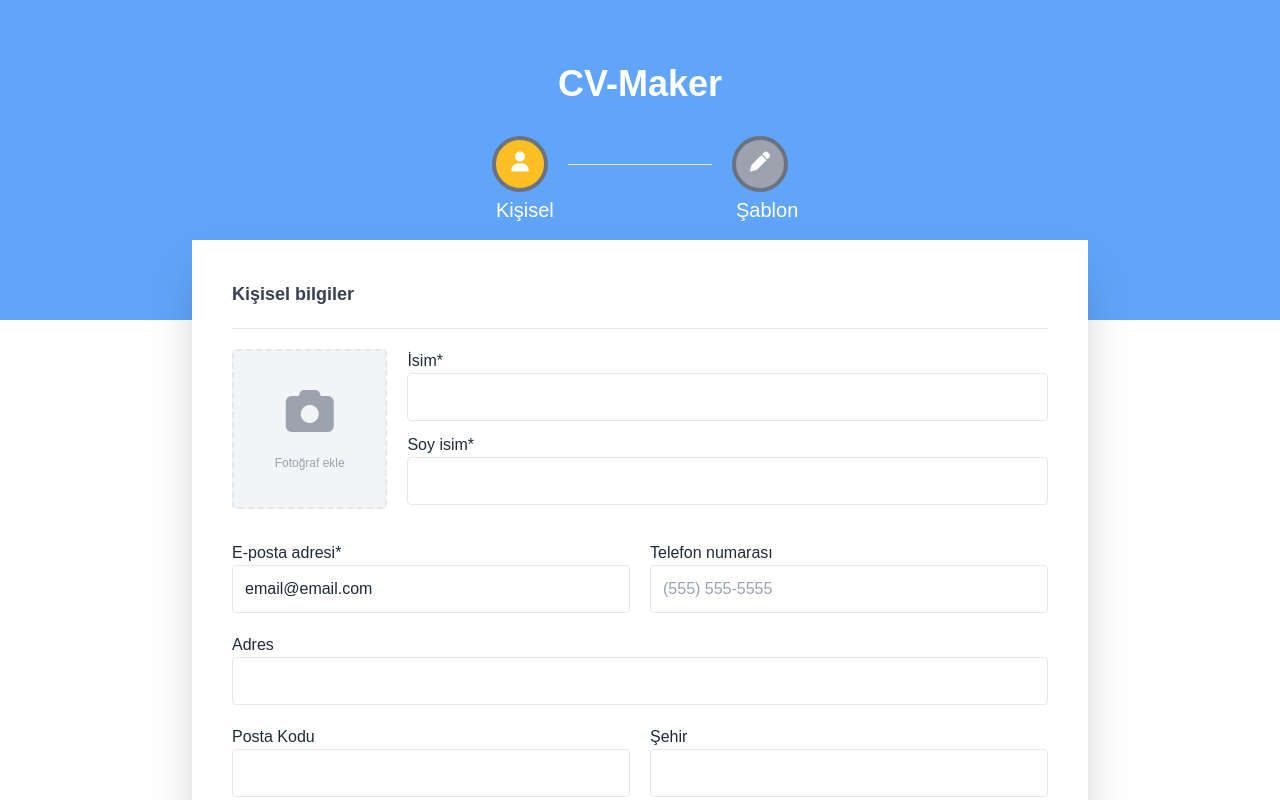
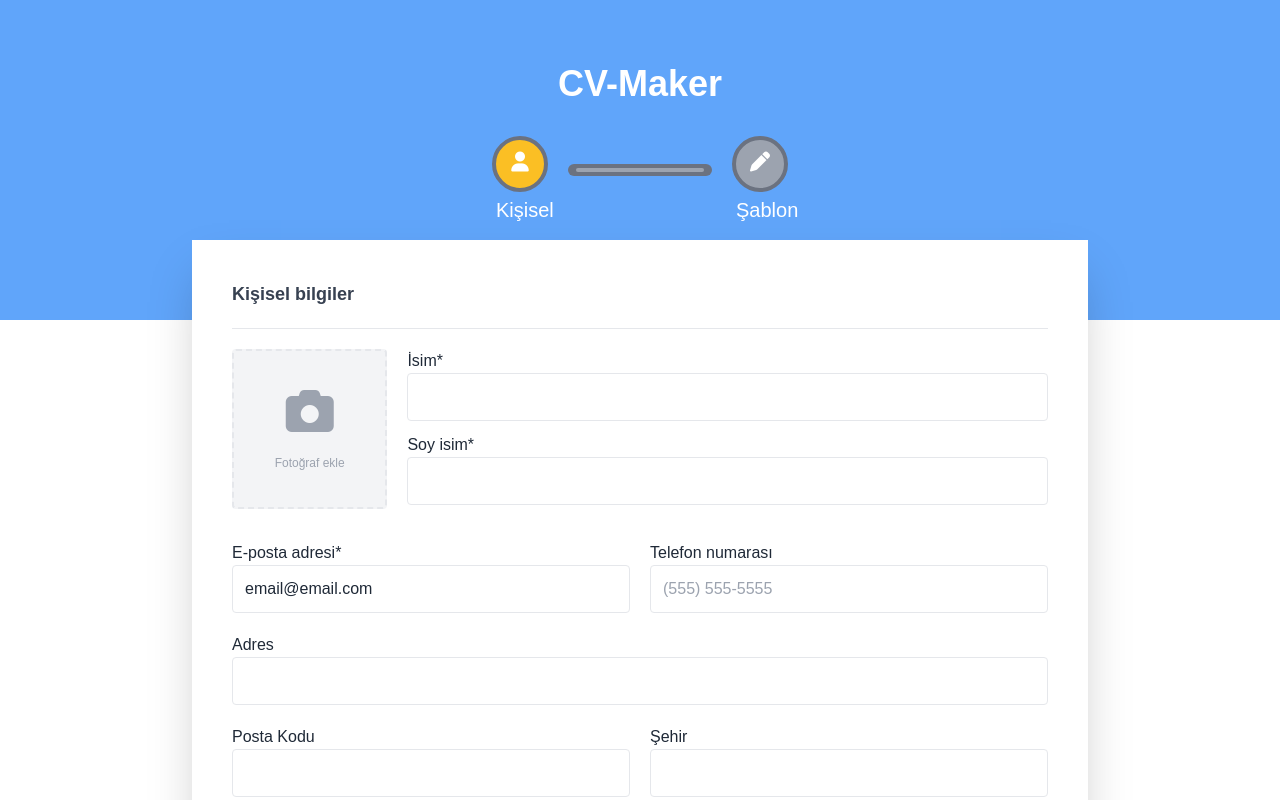
Before and after one commit to bensuerdgn/CV-Maker, a Vue app: page / in a window 1280 px wide. Shown: the top 800 px of the page. Built offline with nearby package versions, Linux system fonts and the light colour scheme.

Commit message:
made changes

```diff
--- a/src/components/Header.vue
+++ b/src/components/Header.vue
@@ -46,6 +46,7 @@
               bg-gray-400
               text-center
             "
+            :class="[pathClass ? 'bg-yellow-400' : 'bg-gray-400']"
             tag="button"
             exact
           >
@@ -53,7 +54,13 @@
             <span>Kişisel</span>
           </router-link>
 
-          <hr class="w-36 mt-7 mx-5" />
+          <!-- <hr class="w-36 mt-7 mx-5" /> -->
+          <div class="w-36 mx-5 mt-7 h-3 bg-gray-500 rounded-full flex items-center justify-center">
+            <div
+              class="bg-gray-400 h-1 w-32 rounded-full"
+              :class="[pathClass ? 'bg-yellow-400' : 'bg-gray-400']"
+            ></div>
+          </div>
           <router-link
             active-class="bg-yellow-400"
             to="/Template"
@@ -68,6 +75,7 @@
               text-center
             "
             exact
+            @click.prevent.capture="clicked"
           >
             <i class="fas fa-pen mb-6 pt-3"></i>
             <span>Şablon</span>
@@ -82,8 +90,15 @@
 export default {
   data() {
     return {
-      disabledLink: false,
+      pathClass: false,
     };
+  },
+  created() {
+    console.log(window.location.pathname);
+    var path = window.location.pathname;
+    if (path == "/template") {
+      this.pathClass = true;
+    }
   },
 };
 </script>
```
